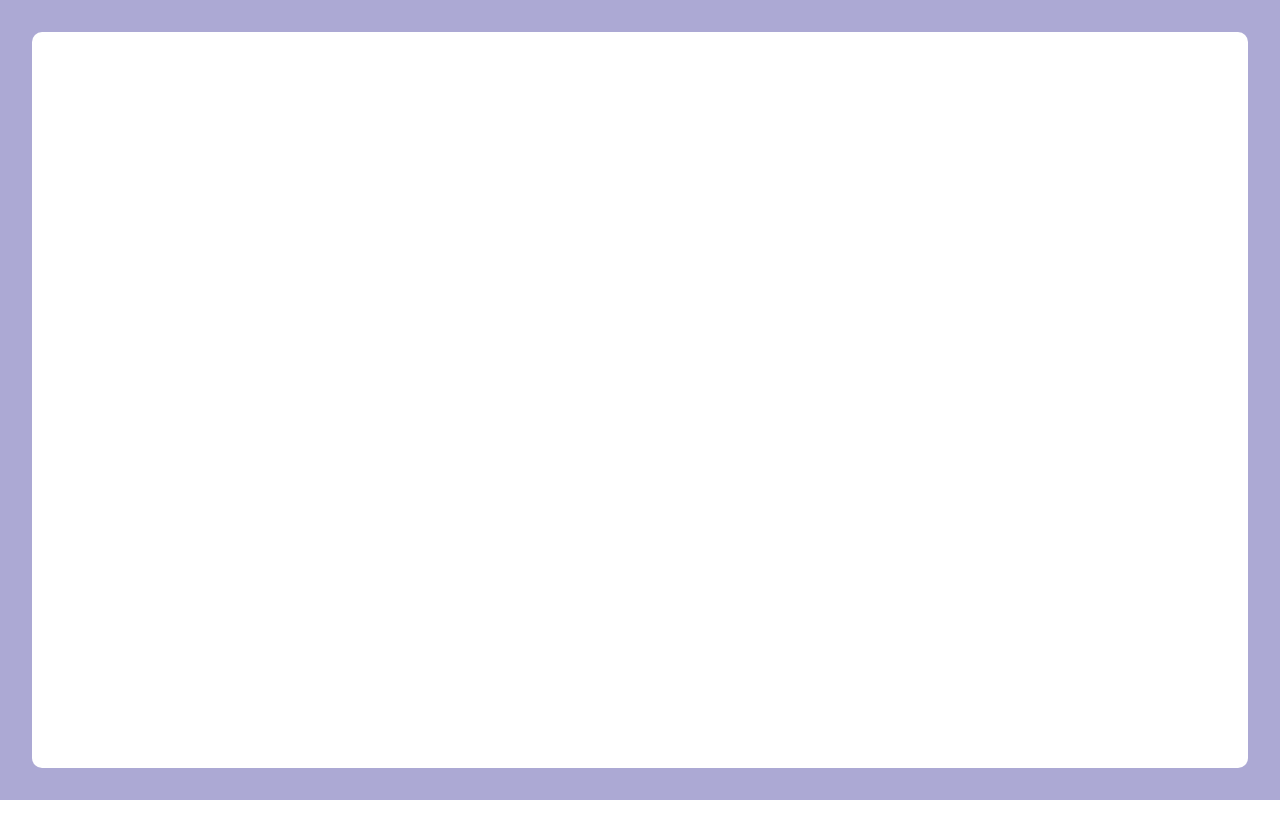
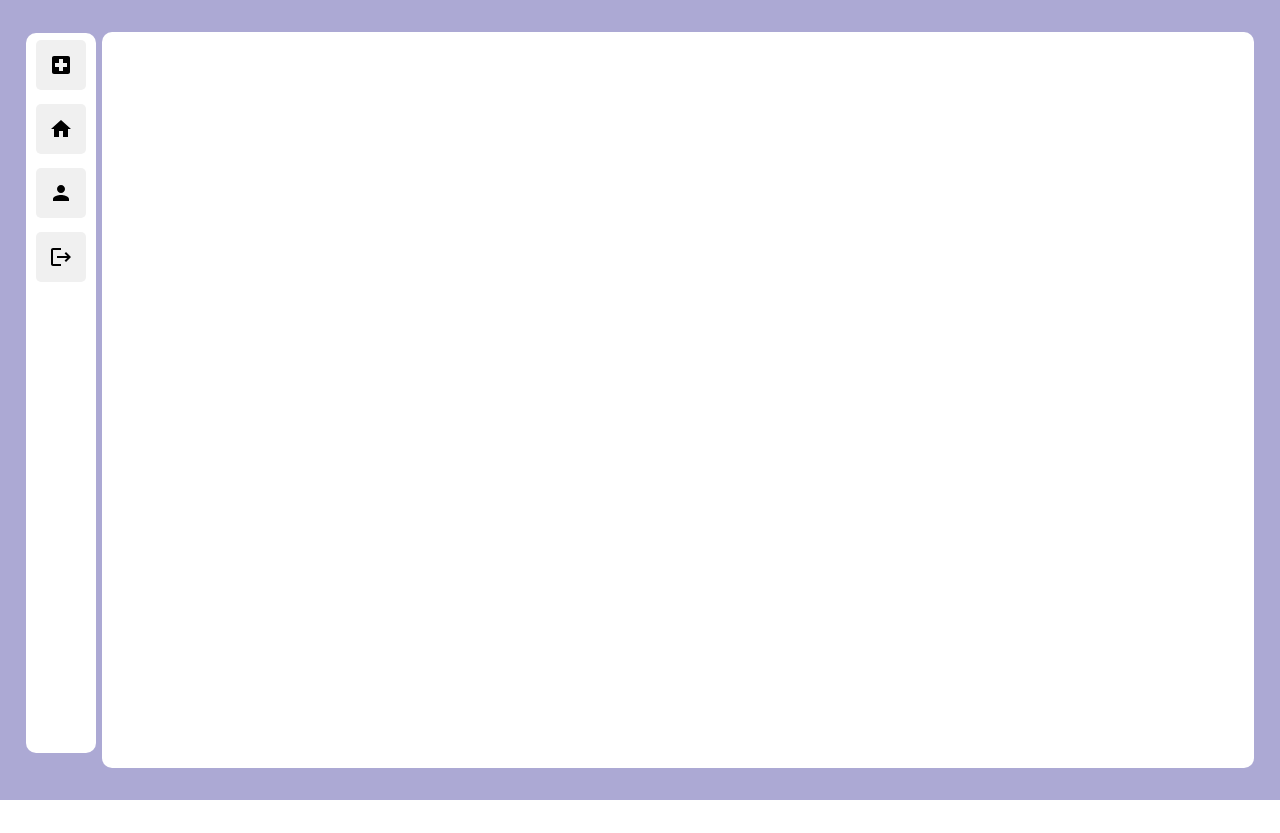
Before and after one commit to hospitalieasy/hospitalieasy-frontend, a React (Create React App) app: page /patient-screen in a window 1280 px wide. Before the commit the page ends 800 px from the top, so only its background shows below. Built offline with nearby package versions, Linux system fonts and the light colour scheme.

Commit message:
commit : display login info from API

```diff
--- a/package.json
+++ b/package.json
@@ -10,6 +10,7 @@
     "@testing-library/jest-dom": "^5.16.5",
     "@testing-library/react": "^13.4.0",
     "@testing-library/user-event": "^13.5.0",
+    "axios": "^1.2.0",
     "install": "^0.13.0",
     "npm": "^8.19.2",
     "react": "^18.2.0",
--- a/src/Components/DefaultBox/DefaultBox.jsx
+++ b/src/Components/DefaultBox/DefaultBox.jsx
@@ -1,6 +1,7 @@
 import { DefaultBoxBase } from "./DefaultBox.style";
 
-const DefaultBox = ({ children }) => {
+const DefaultBox = (props) => {
+    const { children } = props;
     return (
         <DefaultBoxBase>
             {children}
--- a/src/Components/DefaultBox/DefaultBox.style.jsx
+++ b/src/Components/DefaultBox/DefaultBox.style.jsx
@@ -1,7 +1,7 @@
 import styled from "styled-components";
 
 export const DefaultBoxBase = styled.div`
-    width: 95%;
+    width: 90%;
     height: 92vh;
     background-color: #fff;
     border-radius: 10px;
--- /dev/null
+++ b/src/Components/Item/Item.jsx
@@ -0,0 +1,12 @@
+import { ItemBase } from "./Item.style";
+
+const Item = (props) => {
+    const { children, displayInfo } = props;
+    return (
+        <ItemBase onClick={displayInfo}>
+            {children}
+        </ItemBase>
+    );
+}
+
+export default Item;
--- /dev/null
+++ b/src/Components/Item/Item.style.jsx
@@ -0,0 +1,13 @@
+import styled from "styled-components";
+
+export const ItemBase = styled.span`
+    padding: 13px;
+    width: 50px;
+    height: 50px;
+    background-color: #f0f0f0;
+    border-radius: 5px;
+    margin: 7px;
+    cursor: pointer;
+    outline: none;
+
+`;
--- /dev/null
+++ b/src/Components/ItemList/ItemList.jsx
@@ -0,0 +1,23 @@
+import Item from "../Item/Item";
+import ItemArray from "./ItemList.testprops";
+import { ItemListBase } from "./ItemList.style";
+
+const ItemList = (props) => {
+    const { displayInfo, setFindIndexItem } = props;
+    const handleClick = (index) => {
+        setFindIndexItem(index);
+    };
+    return (
+        <ItemListBase>
+            {ItemArray.map((item, index) => (
+                <Item key={index} item={item} displayInfo={displayInfo} >
+                    <div onClick={() => handleClick(index)} index={index}>
+                        {item.icon}
+                    </div>
+                </Item>
+            ))}
+        </ItemListBase>
+    );
+}
+
+export default ItemList;
--- /dev/null
+++ b/src/Components/ItemList/ItemList.style.jsx
@@ -0,0 +1,11 @@
+import styled from "styled-components";
+
+export const ItemListBase = styled.div`
+    border-radius: 10px;
+    width: 70px;
+    height: 90%;
+    background-color: #fff;
+    display: flex;
+    flex-direction: column;
+    align-items: center;
+`;
--- /dev/null
+++ b/src/Components/ItemList/ItemList.testprops.jsx
@@ -0,0 +1,24 @@
+import HomeIcon from '@mui/icons-material/Home';
+import LocalHospitalIcon from '@mui/icons-material/LocalHospital';
+import LogoutIcon from '@mui/icons-material/Logout';
+import PersonIcon from '@mui/icons-material/Person';
+
+const ItemArray = [
+    {
+        icon: <LocalHospitalIcon />
+    },
+
+    {
+        icon: <HomeIcon />
+    },
+
+    {
+        icon: <PersonIcon />
+    },
+
+    {
+        icon: <LogoutIcon />
+    },
+];
+
+export default ItemArray;
--- a/src/Components/LoginForm/LoginForm.jsx
+++ b/src/Components/LoginForm/LoginForm.jsx
@@ -5,12 +5,13 @@ import { Link } from "react-router-dom";
 import React from "react";
 import { TextField } from "@mui/material";
 
-const LoginForm = () => {
+const LoginForm = (props) => {
+    const { setMail, setPass } = props;
     return (
         <LoginFormBase>
             <FormWrapper>
-                <TextField id="outlined-basic" label="e-mail" variant="standard" />
-                <TextField id="outlined-password-input" label="password" type={"password"} autoComplete={"current-password"} variant="standard" />
+                <TextField id="outlined-basic" label="e-mail" variant="standard" onChange={(e) => setMail(e.target.value)} />
+                <TextField id="outlined-password-input" label="password" type={"password"} autoComplete={"current-password"} variant="standard" onChange={(e) => setPass(e.target.value)} />
                 <Button style={{ backgroundColor: "black" }} component={Link} to={'/patient-screen'} variant="contained">Login</Button>
             </FormWrapper>
         </LoginFormBase>
--- a/src/pages/pageStyles/PatientScreen.style.jsx
+++ b/src/pages/pageStyles/PatientScreen.style.jsx
@@ -4,6 +4,13 @@ export const PatientScreenBase = styled.div`
     width: 100%;
     height: 100%;
     display: flex;
+    justify-content: center;
     align-items: center;
-    justify-content: center;
 `;
+
+export const MenuItemsWrapper = styled.div`
+    height: 100%;
+    width: 6%;
+    display: flex;
+    margin-top: 65px;
+`;
--- a/src/pages/pages/PatientScreen.jsx
+++ b/src/pages/pages/PatientScreen.jsx
@@ -1,13 +1,54 @@
+import { MenuItemsWrapper, PatientScreenBase } from "../pageStyles/PatientScreen.style";
+
 import DefaultBox from "../../Components/DefaultBox/DefaultBox";
 import DefaultLayoutFirst from "../../Components/DefaultLayoutFirst/DefaultLayoutFirst";
-import { PatientScreenBase } from "../pageStyles/PatientScreen.style";
-import React from "react";
+import ItemList from "../../Components/ItemList/ItemList";
+import axios from 'axios';
+import { useState } from "react";
 
 const PatientScreen = () => {
+    const [username, setUserName] = useState("");
+    const [password, setPassword] = useState("");
+    const [findIndexItem, setFindIndexItem] = useState();
+    const displayInfo = async (e) => {
+        e.preventDefault();
+
+        const response = await axios.get(
+            `https://api.openweathermap.org/data/2.5/weather?q=london&appid=211e697b0d1ded8c3e77cb2b7f3ca6b9
+            `
+        );
+
+        setUserName(response.data.name);
+        setPassword(response.data.wind.deg);
+    }
+
+
     return (
         <DefaultLayoutFirst>
             <PatientScreenBase>
+                <MenuItemsWrapper>
+                    <ItemList displayInfo={displayInfo} setFindIndexItem={setFindIndexItem} />
+                </MenuItemsWrapper>
                 <DefaultBox>
+                    {findIndexItem == 0 && (
+                        <div>index is 0</div>
+                    )}
+
+                    {findIndexItem == 1 && (
+                        <div>index is 1</div>
+                    )}
+
+                    {findIndexItem == 2 && (
+                        <div>
+                            index is 2
+                            <h3> username : {username} </h3>
+                            <h3> password : {password} </h3>
+                        </div>
+                    )}
+
+                    {findIndexItem == 3 && (
+                        <div>index is 3</div>
+                    )}
                 </DefaultBox>
             </PatientScreenBase>
         </DefaultLayoutFirst>
```
Also changed, not shown: 1 other file (tests, documents, lock files or other folders).
